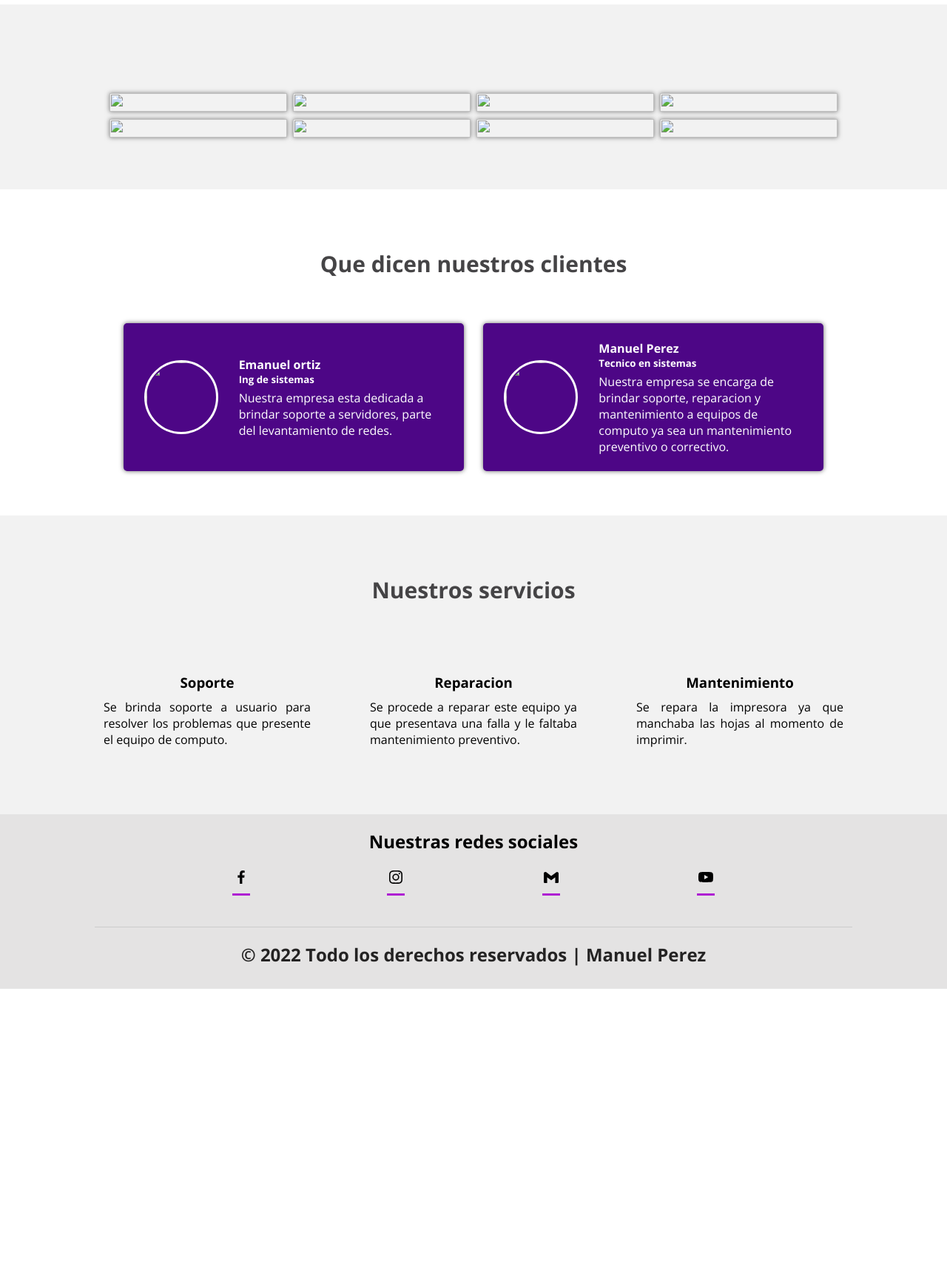
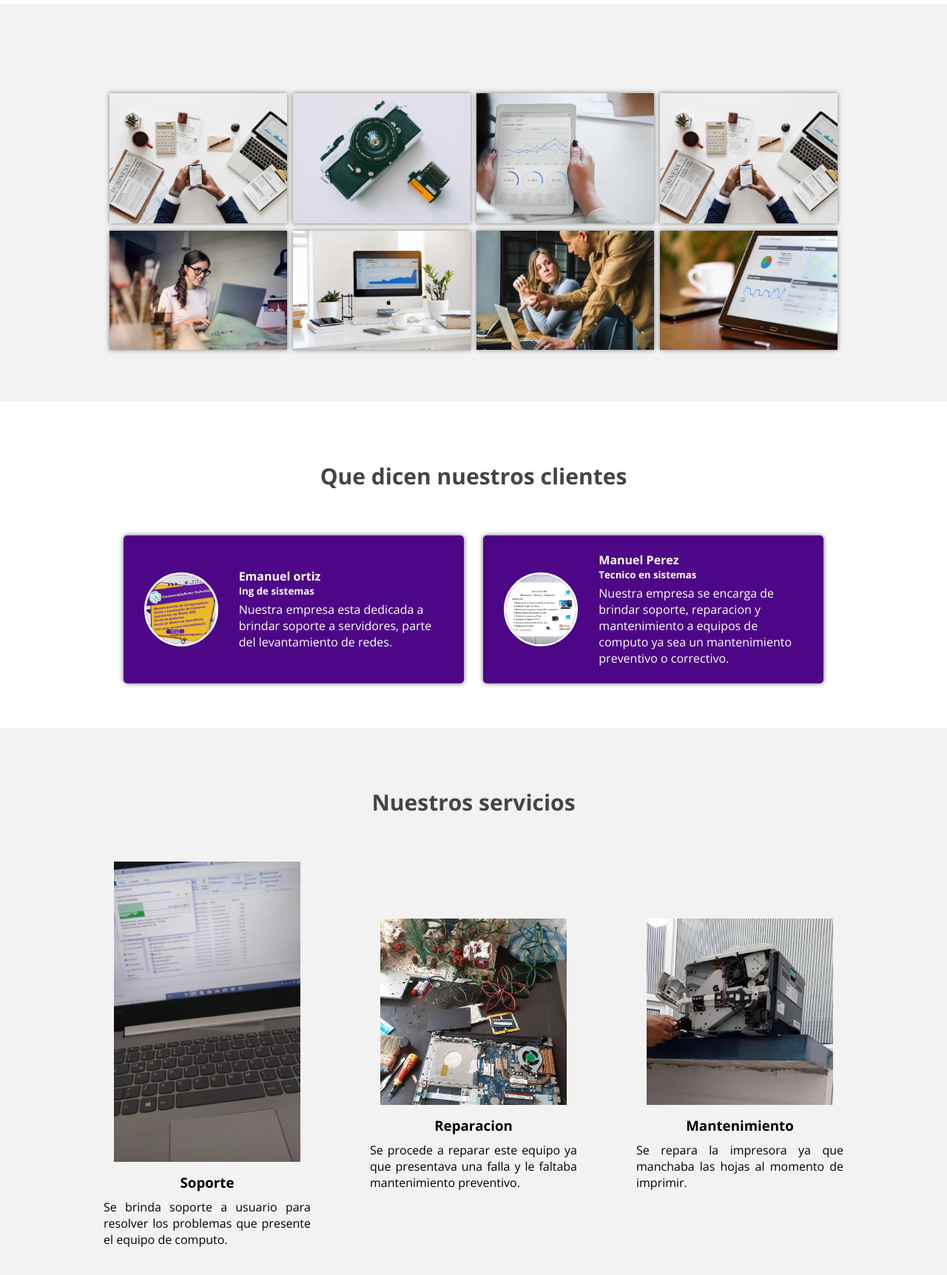
Before and after one commit to manuelp0635/Manuelperez, a plain HTML site: page index.html in a window 1280 px wide. Shown: the part 1540-3264 px from the top of the page at 74% size. Before the commit the page ends 2877 px from the top, so only its background shows below. Drawn offline with nearby package versions, Linux system fonts and the light colour scheme; files whose address does not match are found by name.

Commit message:
Update index.html

```diff
--- a/index.html
+++ b/index.html
@@ -48,58 +48,58 @@
                     <h2 class="titulo"></h2>
                     <div class="galeria-port">
                         <div class="imagen-port">
-                            <img src="/img/img1.jpg" alt="">
+                            <img src="img1.jpg" alt="">
                             <div class="hover-galeria">
-                                <img src="/img/icono1.png" alt="">
+                                <img src="icono1.png" alt="">
                                 <p>Nuestro trabajo</p>
                             </div>
                         </div>
                         <div class="imagen-port">
-                            <img src="/img/img2.jpg" alt="">
+                            <img src="img2.jpg" alt="">
                             <div class="hover-galeria">
-                                <img src="/img/icono1.png" alt="">
+                                <img src="icono1.png" alt="">
                                 <p>Nuestro trabajo</p>
                             </div>
                         </div>
                         <div class="imagen-port">
-                            <img src="/img/img3.jpg" alt="">
+                            <img src="img3.jpg" alt="">
                             <div class="hover-galeria">
-                                <img src="/img/icono1.png" alt="">
+                                <img src="icono1.png" alt="">
                                 <p>Nuestro trabajo</p>
                             </div>
                         </div>
                         <div class="imagen-port">
-                            <img src="/img/img1.jpg" alt="">
+                            <img src="img1.jpg" alt="">
                             <div class="hover-galeria">
-                                <img src="/img/icono1.png" alt="">
+                                <img src="icono1.png" alt="">
                                 <p>Nuestro trabajo</p>
                             </div>
                         </div>
                         <div class="imagen-port">
-                            <img src="/img/img4.jpg" alt="">
+                            <img src="img4.jpg" alt="">
                             <div class="hover-galeria">
-                                <img src="/img/icono1.png" alt="">
+                                <img src="icono1.png" alt="">
                                 <p>Nuestro trabajo</p>
                             </div>
                         </div>
                         <div class="imagen-port">
-                            <img src="/img/img5.jpg" alt="">
+                            <img src="img5.jpg" alt="">
                             <div class="hover-galeria">
-                                <img src="/img/icono1.png" alt="">
+                                <img src="icono1.png" alt="">
                                 <p>Nuestro trabajo</p>
                             </div>
                         </div>
                         <div class="imagen-port">
-                            <img src="/img/img6.jpg" alt="">
+                            <img src="img6.jpg" alt="">
                             <div class="hover-galeria">
-                                <img src="/img/icono1.png" alt="">
+                                <img src="icono1.png" alt="">
                                 <p>Nuestro trabajo</p>
                             </div>
                         </div>
                         <div class="imagen-port">
-                            <img src="/img/img7.jpg" alt="">
+                            <img src="img7.jpg" alt="">
                             <div class="hover-galeria">
-                                <img src="/img/icono1.png" alt="">
+                                <img src="icono1.png" alt="">
                                 <p>Nuestro trabajo</p>
                             </div>
                         </div>
@@ -110,7 +110,7 @@
                 <h2 class="titulo">Que dicen nuestros clientes</h2>
                 <div class="cards">
                     <div class="card">
-                        <img src="/img/WhatsApp Image 2022-01-21 at 15.29.01.jpeg" alt="">
+                        <img src="WhatsApp Image 2022-01-21 at 15.29.01.jpeg" alt="">
                         <div class="contenido-texto-card">
                             <h4>Emanuel ortiz <h5>Ing de sistemas</h5>     </h4>
                             <p>Nuestra empresa esta dedicada a brindar soporte a servidores, parte del levantamiento de redes.
@@ -118,7 +118,7 @@
                         </div>
                     </div>
                     <div class="card">
-                        <img src="/img/Technology.jpeg" alt="">
+                        <img src="Technology.jpeg" alt="">
                         <div class="contenido-texto-card">
                             <h4>Manuel Perez <h5>Tecnico en sistemas</h5></h4>
                             <p>Nuestra empresa se encarga de brindar soporte, reparacion y mantenimiento a equipos de computo ya sea un mantenimiento preventivo o correctivo. </p>
@@ -131,17 +131,17 @@
                     <h2 class="titulo">Nuestros servicios</h2>
                     <div class="servicio-cont">
                         <div class="servicio-ind">
-                            <img src="/img/Soporte.jpeg" alt="">
+                            <img src="Soporte.jpeg" alt="">
                             <h3>Soporte</h3>
                             <p>Se brinda soporte a usuario para resolver los problemas que presente el equipo de computo.</p>
                         </div>
                         <div class="servicio-ind">
-                            <img src="/img/Reparacion.jpeg" alt="">
+                            <img src="Reparacion.jpeg" alt="">
                             <h3>Reparacion</h3>
                             <p>Se procede a reparar este equipo ya que presentava una falla y le faltaba mantenimiento preventivo.</p>
                         </div>
                         <div class="servicio-ind">
-                            <img src="/img/Impresora.jpeg" alt="">
+                            <img src="Impresora.jpeg" alt="">
                             <h3>Mantenimiento</h3>
                             <p>Se repara la impresora ya que manchaba las hojas al momento de imprimir.</p>
                         </div>
```
